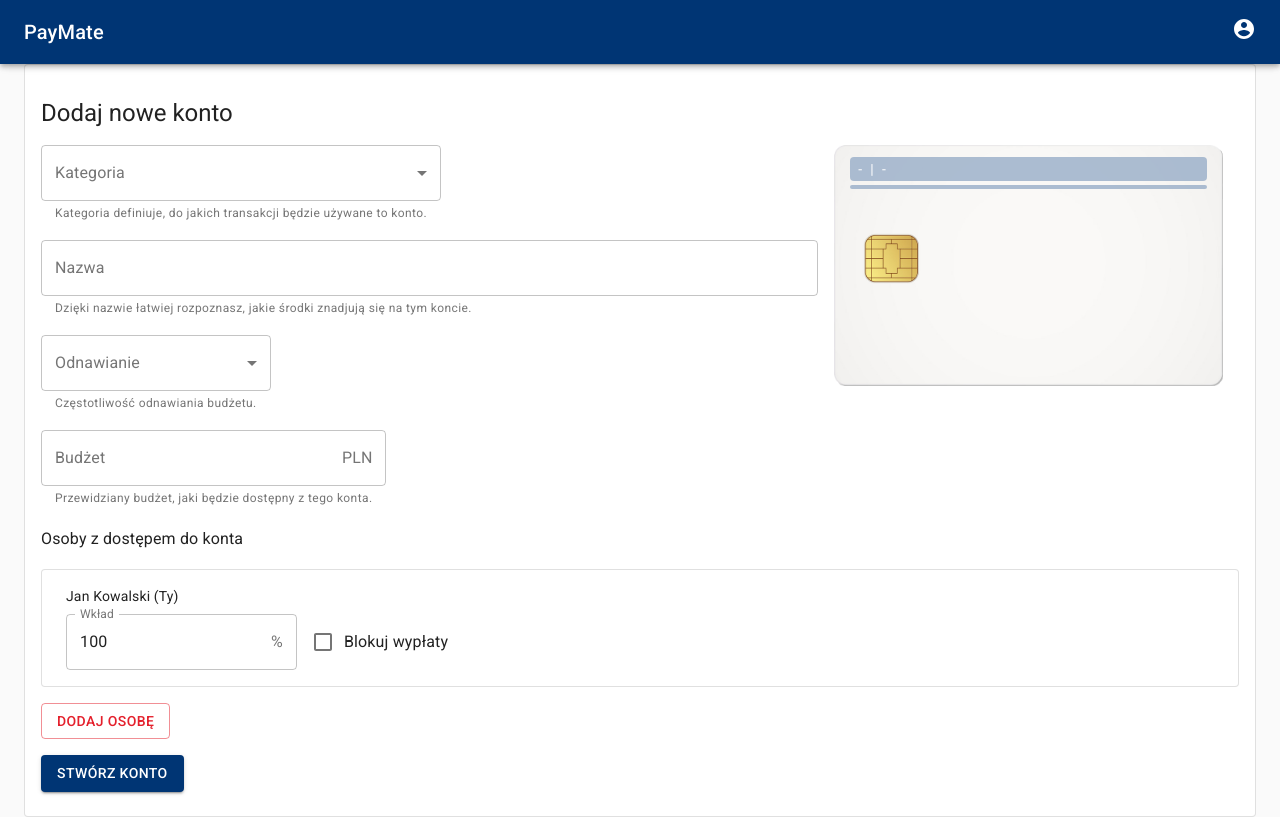
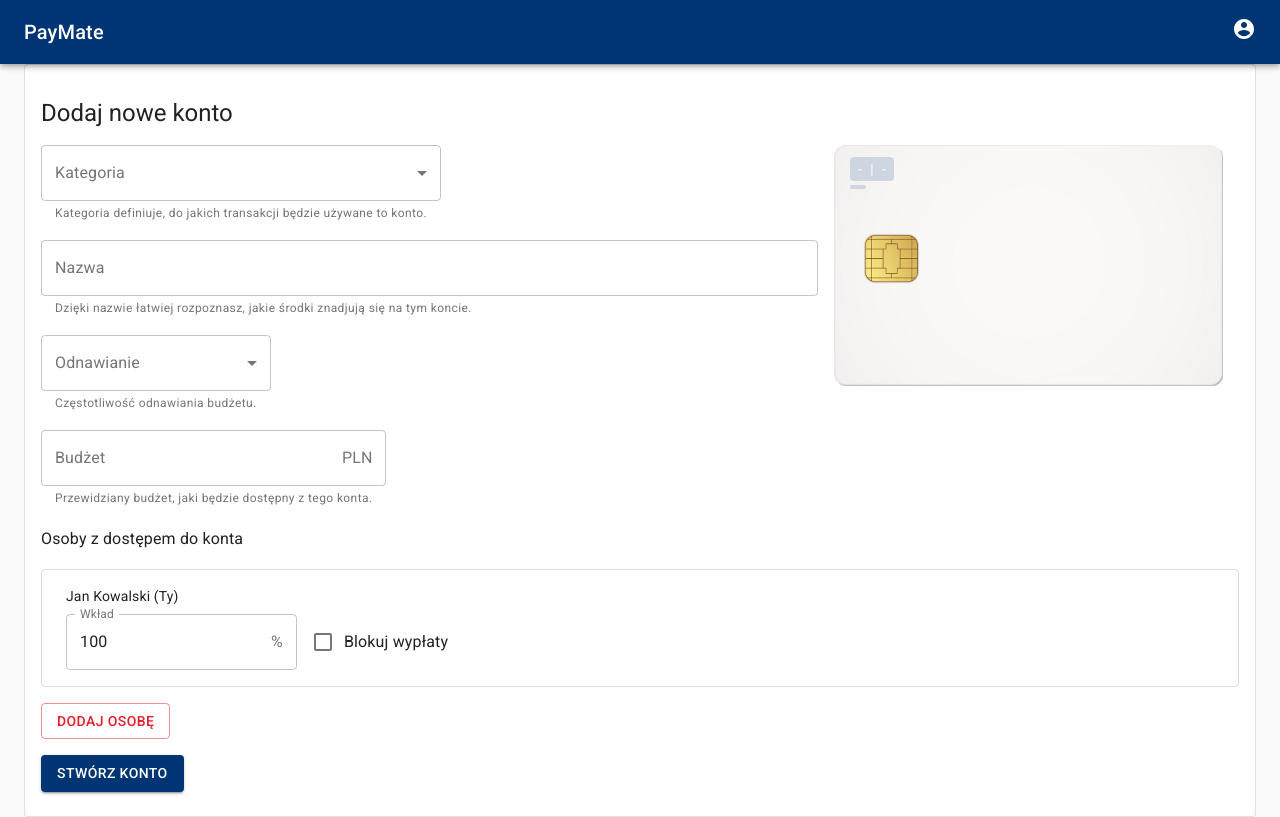
Before and after one commit to fringers/hack4lem_2021, a React (Create React App) app in the folder webapp/: page /accounts/create in a window 1280 px wide. Built offline with nearby package versions, Linux system fonts and the light colour scheme.

Commit message:
feat: update card view

```diff
--- a/webapp/src/components/account/AccountDetails/PaymentCard/index.js
+++ b/webapp/src/components/account/AccountDetails/PaymentCard/index.js
@@ -11,11 +11,12 @@ const useStyles = makeStyles(({ spacing }) => ({
     marginTop: spacing(2),
   },
   textBg: {
-    backgroundColor: "rgb(158, 178, 202, 0.85)",
+    backgroundColor: "rgb(158, 178, 202, 0.45)",
     padding: "2px 8px",
     margin: "4px 0",
     color: "white",
     borderRadius: "4px",
+    width: "fit-content",
   },
 }));
 
--- a/webapp/src/components/cards/CardView.js
+++ b/webapp/src/components/cards/CardView.js
@@ -8,12 +8,12 @@ import { getCategoryCard } from "../../data/cards";
 
 const useStyles = makeStyles((theme) => ({
   textBg: {
-    backgroundColor: "rgb(158, 178, 202, 0.85)",
+    backgroundColor: "rgb(158, 178, 202, 0.45)",
     padding: "2px 8px",
     margin: "4px 0",
     color: "white",
     borderRadius: "4px",
-    maxWidth: "100%",
+    width: "fit-content",
   },
   textSeparator: {
     paddingLeft: "8px",
```
